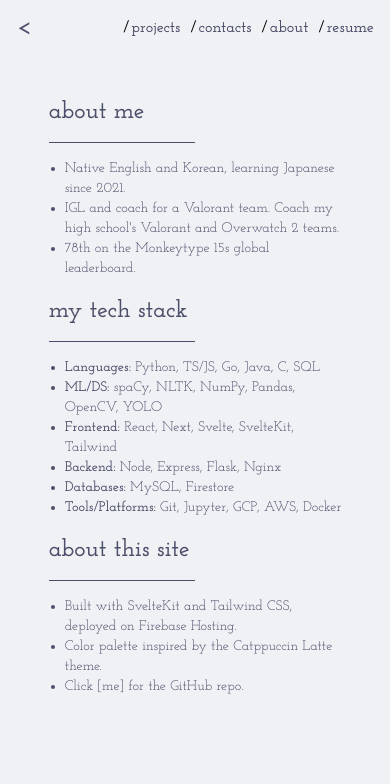
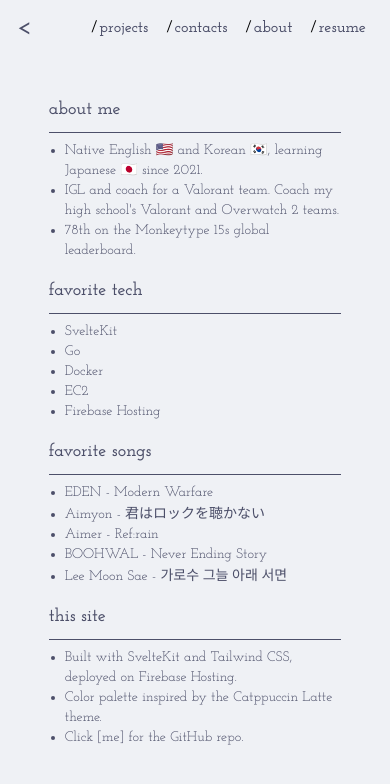
Before and after one commit to skarokin/portfolio-svelte, a SvelteKit app: page /about in a window 390 px wide. Shown: the top 784 px of the page. Built offline with nearby package versions, Linux system fonts and the light colour scheme; a web font is replaced by a local one.

Commit message:
update home, header more mobile friendly, make everything smaller!

```diff
--- a/src/app.html
+++ b/src/app.html
@@ -7,6 +7,7 @@
 		%sveltekit.head%
 
 		<link href="https://fonts.googleapis.com/css2?family=Jomolhari&family=Josefin+Sans:ital,wght@0,100..700;1,100..700&family=Josefin+Slab:ital,wght@0,100..700;1,100..700&display=swap" rel="stylesheet">
+
 	</head>
 	<body data-sveltekit-preload-data="hover">
 		<div style="display: contents">%sveltekit.body%</div>
--- a/src/components/Header.svelte
+++ b/src/components/Header.svelte
@@ -5,16 +5,16 @@
         <a href="/"> skarokin </a>
     </div>
     <ul class="flex font-semibold text-base sm:text-xl">
-        <li class="mr-4 sm:mr-16">
+        <li class="mr-6 sm:mr-16">
             <a href="/projects"> projects </a>
         </li>
-        <li class="mr-4 sm:mr-16">
+        <li class="mr-6 sm:mr-16">
             <a href="/contacts"> contacts </a>
         </li>
-        <li class="mr-4 sm:mr-16">
+        <li class="mr-6 sm:mr-16">
             <a href="/about"> about </a>
         </li>
-        <li class="mr-4 sm:mr-16">
+        <li class="mr-6 sm:mr-16">
             <a href="/resume"> resume </a>
         </li>
     </ul>
@@ -30,16 +30,12 @@
 
     li:hover {
         list-style-type: ">";
-        transform: scale(1.1);
+        transform: scale(1.05);
     }
 
     @media (max-width: 640px) {
         li {
             padding-left: 0.15rem;
-        }
-
-        li:hover {
-            transform: scale(1.05);
         }
 
         .skarokin a {
@@ -73,7 +69,7 @@
 
     .skarokin:hover {
         color: var(--peach);
-        transform: scale(1.1);
+        transform: scale(1.05);
     }
 
     @media (min-width: 641px) {
--- a/src/routes/+page.svelte
+++ b/src/routes/+page.svelte
@@ -20,7 +20,8 @@
     </h3>
 
     <p class="text-md sm:text-xl mb-4 sm:mb-8">
-        Pursuing a Bachelor's in CS. I have experience in ML engineering, full-stack development, and DevOps.
+        I'm a CS student based in Bergen County, NJ with experience in ML engineering,
+        full-stack web development, and DevOps.
     </p>
 
     <ul class="pl-2 font-semibold text-md sm:text-xl">
--- a/src/routes/about/+page.svelte
+++ b/src/routes/about/+page.svelte
@@ -1,60 +1,89 @@
 <main
     class="text-[var(--text-main)] flex flex-col justify-start min-h-screen pt-24 sm:pt-32 w-3/4 sm:w-1/2 mx-auto font-josefin-slab"
 >
-    <h1 class="font-semibold text-2xl sm:text-4xl -mb-0.5">
-        about me
-    </h1>
-    <hr class="border-[var(--text-main)] w-1/2 my-4" />
+    <h1 class="font-semibold text-lg sm:text-2xl">about me</h1>
+    <hr class="border-[var(--text-main)] w-full my-2" />
     <ul class="text-sm sm:text-base list-disc pl-4 sm:pl-8 mb-4 sm:mb-8">
         <li>
-            Native English and Korean, learning Japanese since 2021.
+            Native English 🇺🇸 and Korean 🇰🇷, learning Japanese 🇯🇵 since 2021.
         </li>
         <li>
-            IGL and coach for a Valorant team. Coach my high school's Valorant and Overwatch 2 teams.
+            IGL and coach for a Valorant team. Coach my high school's Valorant
+            and Overwatch 2 teams.
+        </li>
+        <li>78th on the Monkeytype 15s global leaderboard.</li>
+    </ul>
+
+    <h1 class="font-semibold text-lg sm:text-2xl">favorite tech</h1>
+    <hr class="border-[var(--text-main)] w-full my-2" />
+    <ul class="text-sm sm:text-base list-disc pl-4 sm:pl-8 mb-4 sm:mb-8">
+        <li>SvelteKit</li>
+        <li>Go</li>
+        <li>Docker</li>
+        <li>EC2</li>
+        <li>Firebase Hosting</li>
+    </ul>
+
+    <h1 class="font-semibold text-lg sm:text-2xl">favorite songs</h1>
+    <hr class="border-[var(--text-main)] w-full my-2" />
+    <ul class="text-sm sm:text-base list-disc pl-4 sm:pl-8 mb-4 sm:mb-8">
+        <li>
+            <a
+                href="https://open.spotify.com/track/0o9B36SwyWjYnoXLWAyLzj?si=4047d1b2da4e4016"
+                target="_blank"
+                class="hover:text-[var(--peach)] transition-colors"
+            >
+                EDEN - Modern Warfare
+            </a>
         </li>
         <li>
-            78th on the Monkeytype 15s global leaderboard.
+            <a
+                href="https://open.spotify.com/track/59eluCMn0XbOWqeWQ91FTM?si=3033f14401904ddc"
+                target="_blank"
+                class="hover:text-[var(--peach)] transition-colors"
+            >
+                Aimyon - <span class="font-sans">君はロックを聴かない</span>
+            </a>
+        </li>
+        <li>
+            <a
+                href="https://open.spotify.com/track/6MNY72T605kPIOH3hnioxu?si=99a5d2f016a24322"
+                target="_blank"
+                class="hover:text-[var(--peach)] transition-colors"
+            >
+                Aimer - Ref:rain
+            </a>
+        </li>
+        <li>
+            <a
+                href="https://open.spotify.com/track/0yamqkAFAmpdLNVcmJLSo8?si=45eeb3ec5def4723"
+                target="_blank"
+                class="hover:text-[var(--peach)] transition-colors"
+            >
+                BOOHWAL - Never Ending Story
+            </a>
+        </li>
+        <li>
+            <a
+                href="https://open.spotify.com/track/5QQ5puYbm6qI1UzwIrf0PY?si=8dba19d904d847f1"
+                target="_blank"
+                class="hover:text-[var(--peach)] transition-colors"
+            >
+                Lee Moon Sae - <span class="font-sans">가로수 그늘 아래 서면</span
+                >
+            </a>
         </li>
     </ul>
 
-    <h1 class="font-semibold text-2xl sm:text-4xl -mb-0.5">
-        my tech stack
-    </h1>
-    <hr class="border-[var(--text-main)] w-1/2 my-4" />
-    <ul class="text-sm sm:text-base list-disc pl-4 sm:pl-8 mb-4 sm:mb-8">
-        <li>
-            <span class="font-semibold">Languages:</span> Python, TS/JS, Go, Java, C, SQL
-        </li>
-        <li>
-            <span class="font-semibold">ML/DS:</span> spaCy, NLTK, NumPy, Pandas, OpenCV, YOLO
-        </li>
-        <li>
-            <span class="font-semibold">Frontend:</span> React, Next, Svelte, SvelteKit, Tailwind
-        </li>
-        <li>
-            <span class="font-semibold">Backend:</span> Node, Express, Flask, Nginx
-        </li>
-        <li>
-            <span class="font-semibold">Databases:</span> MySQL, Firestore
-        </li>
-        <li>
-            <span class="font-semibold">Tools/Platforms:</span> Git, Jupyter, GCP, AWS, Docker
-        </li>
-    </ul>
-    <h1 class="font-semibold text-2xl sm:text-4xl -mb-0.5">
-        about this site
-    </h1>
-    <hr class="border-[var(--text-main)] w-1/2 my-4" />
+    <h1 class="font-semibold text-lg sm:text-2xl">this site</h1>
+    <hr class="border-[var(--text-main)] w-full my-2" />
     <ul class="text-sm sm:text-base list-disc pl-4 sm:pl-8 mb-4 sm:mb-8">
         <li>
             Built with SvelteKit and Tailwind CSS, deployed on Firebase Hosting.
         </li>
+        <li>Color palette inspired by the Catppuccin Latte theme.</li>
         <li>
-            Color palette inspired by the Catppuccin Latte theme.
-        </li>
-        <li>
-            Click
-            [<a
+            Click [<a
                 href="https://github.com/skarokin/portfolio-svelte"
                 target="_blank"
                 class="hover:underline inline-block"
@@ -62,4 +91,5 @@
                 me
             </a>] for the GitHub repo.
         </li>
+    </ul>
 </main>
--- a/src/routes/projects/MYnote.md/+page.svelte
+++ b/src/routes/projects/MYnote.md/+page.svelte
@@ -16,16 +16,16 @@
         </ul>
     </nav>
 
-    <h1 class="font-semibold text-2xl sm:text-4xl mb-0.5">MYnote.md</h1>
-    <h3 class="font-semibold text-lg sm:text-2xl mb-2 sm:mb-4">
+    <h1 class="font-semibold text-lg sm:text-2xl">MYnote.md</h1>
+    <h3 class="font-semibold text-base sm:text-xl">
         <a href="https://github.com/skarokin/MYnote.md" target="_blank">
             github
         </a>
     </h3>
-    <h5 class="text-base sm:text-xl mb-4 sm:mb-8">
+    <h5 class="text-sm sm:text-base mb-2 sm:mb-4">
         JavaScript, Node.js, HTML, CSS
     </h5>
-    <p class="mb-2">A markdown note-taking app with Electron. My first ever project!</p>
+    <p class="text-sm sm:text-base mb-2">A markdown note-taking app with Electron. My first ever project!</p>
     <ul class="text-sm sm:text-base list-disc pl-4 sm:pl-8 mb-4 sm:mb-8">
         <li>Supports syntax highlighting in code blocks and LaTeX.</li>
         <li>
--- a/src/routes/projects/pycaptcha/+page.svelte
+++ b/src/routes/projects/pycaptcha/+page.svelte
@@ -16,16 +16,16 @@
         </ul>
     </nav>
 
-    <h1 class="font-semibold text-2xl sm:text-4xl mb-0.5">pycaptcha</h1>
-    <h3 class="font-semibold text-lg sm:text-2xl mb-2 sm:mb-4">
+    <h1 class="font-semibold text-lg sm:text-2xl">pycaptcha</h1>
+    <h3 class="font-semibold text-base sm:text-xl">
         <a href="https://github.com/skarokin/pycaptcha" target="_blank">
             github
         </a>
     </h3>
-    <h5 class="text-base sm:text-xl mb-4 sm:mb-8">
+    <h5 class="text-sm sm:text-base mb-2 sm:mb-4">
         Python, NumPy, Pandas, Matplotlib, OpenCV, YOLOv4
     </h5>
-    <p class="mb-2">
+    <p class="text-sm sm:text-base mb-2">
         A CAPTCHA system that generates tests with YOLOv4 object detection on
         Google Street View images.
     </p>
--- a/src/routes/projects/refnote/+page.svelte
+++ b/src/routes/projects/refnote/+page.svelte
@@ -16,8 +16,8 @@
         </ul>
     </nav>
 
-    <h1 class="font-semibold text-2xl sm:text-4xl mb-0.5">ref:note</h1>
-    <h3 class="font-semibold text-lg sm:text-2xl mb-2 sm:mb-4">
+    <h1 class="font-semibold text-lg sm:text-2xl">ref:note</h1>
+    <h3 class="font-semibold text-base sm:text-xl">
         <a href="https://github.com/akuwuh/ref-note" target="_blank">
             github
         </a>
@@ -26,14 +26,14 @@
             refnote.app
         </a>
     </h3>
-    <h5 class="text-base sm:text-xl mb-4 sm:mb-8">
+    <h5 class="text-sm sm:text-base mb-2 sm:mb-4">
         Go, TypeScript, Next.js, Node.js, Socket.IO, Firestore, AWS EC2, GCP
     </h5>
-    <p class="mb-2">
+    <p class="text-sm sm:text-base mb-2">
         A tool for students to manage notes for all of their classes.
         Students can share classes with granular permissions and collaborate on notes in real-time.
     </p>
-    <p class="mb-2">
+    <p class="text-sm sm:text-base mb-2">
         Developed by me and <a href="https://github.com/akuwuh" target="_blank">Isaac Nguyen</a>.
     </p>
     <ul class="text-sm sm:text-base list-disc pl-4 sm:pl-8 mb-4 sm:mb-8">
--- a/src/routes/projects/reftype/+page.svelte
+++ b/src/routes/projects/reftype/+page.svelte
@@ -16,8 +16,8 @@
         </ul>
     </nav>
 
-    <h1 class="font-semibold text-2xl sm:text-4xl mb-0.5">ref:type</h1>
-    <h3 class="font-semibold text-lg sm:text-2xl mb-2 sm:mb-4">
+    <h1 class="font-semibold text-lg sm:text-2xl">ref:type</h1>
+    <h3 class="font-semibold text-base sm:text-xl">
         <a href="https://github.com/skarokin/ref-type" target="_blank">
             github
         </a>
@@ -26,10 +26,10 @@
             reftype.app
         </a>
     </h3>
-    <h5 class="text-base sm:text-xl mb-4 sm:mb-8">
+    <h5 class="text-sm sm:text-base mb-2 sm:mb-4">
         TypeScript, Node.js, Express.js, React, Tailwind, GCP
     </h5>
-    <p class="mb-2">
+    <p class="text-sm sm:text-base mb-2">
         A full-stack competitive typing game. Users compete for the top 10
         leaderboard positions.
     </p>
```
Also changed, not shown: src/routes/contacts/+page.svelte (+16 -26 lines), src/routes/projects/grammaCy/+page.svelte (+5 -5 lines), src/routes/resume/+page.svelte (+22 -22 lines).
